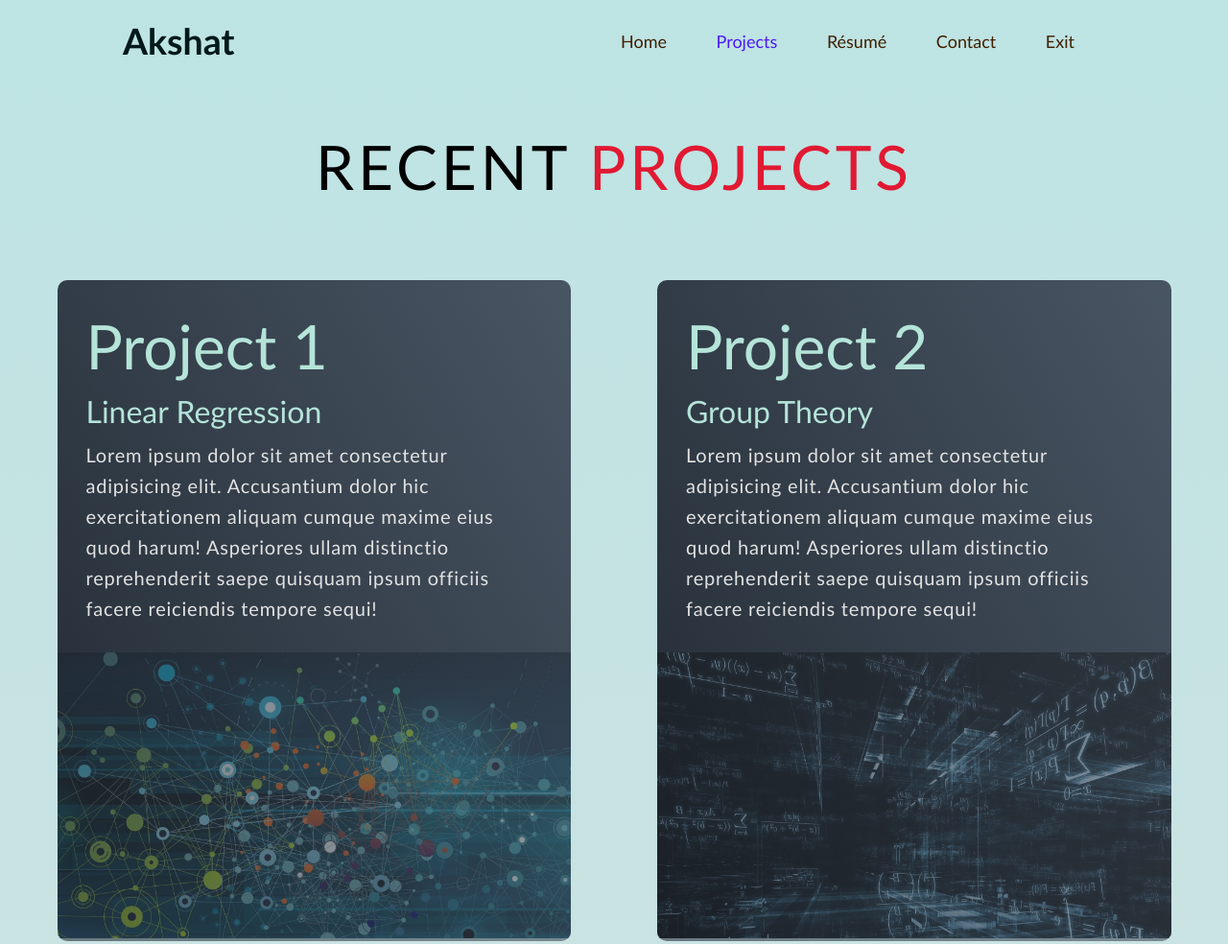
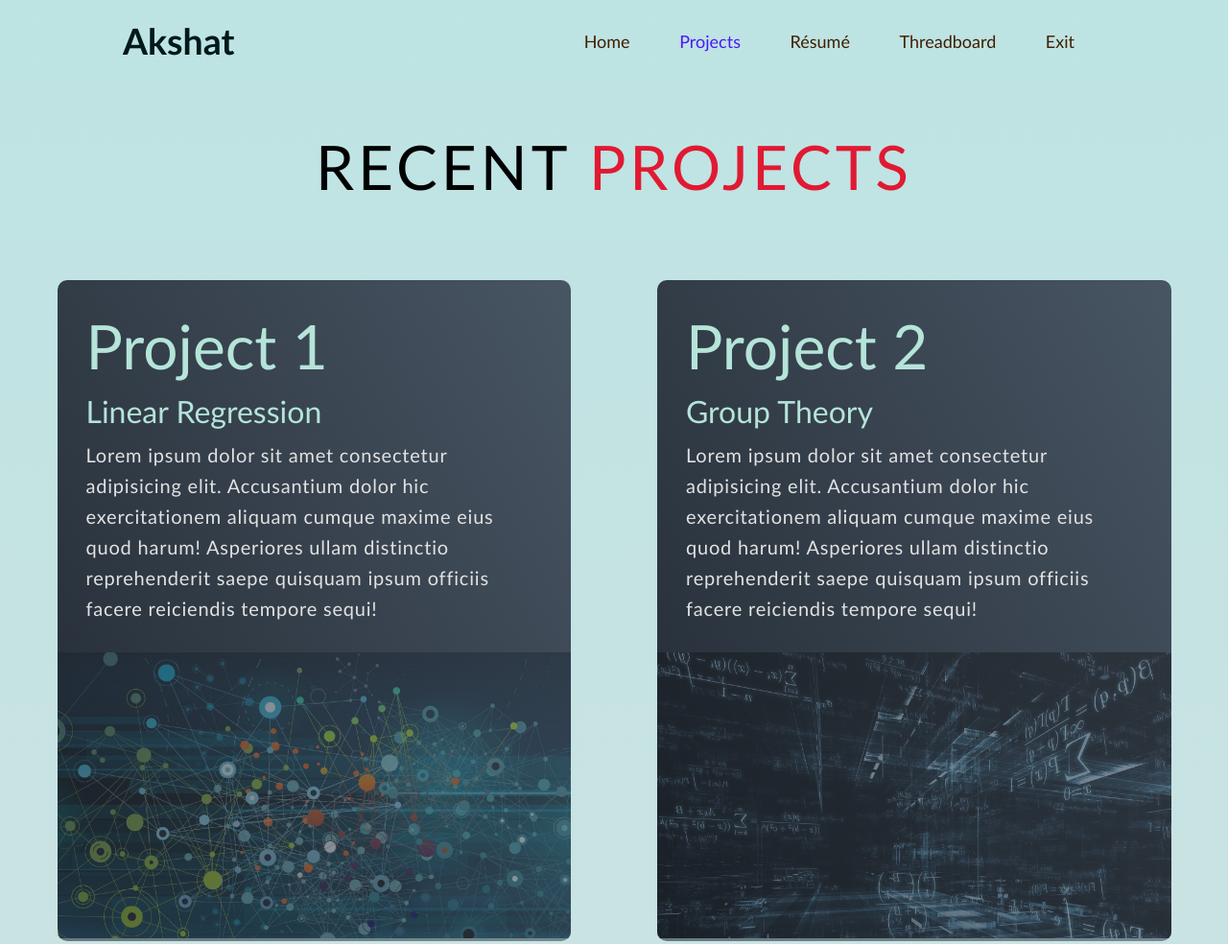
Before and after one commit to Akshat180425/my-portfolio, a plain HTML site: page projects.html in a window 1280 px wide. Shown: the top 984 px of the page at 96% size. Drawn offline with nearby package versions, Linux system fonts and the light colour scheme.

Commit message:
Update projects.html

```diff
--- a/projects.html
+++ b/projects.html
@@ -43,7 +43,7 @@
           </a>
 
           <a href="" class="not-active">
-            Contact
+            Threadboard
           </a>
 
           <a href="profilecard.html" class="not-active">
```
